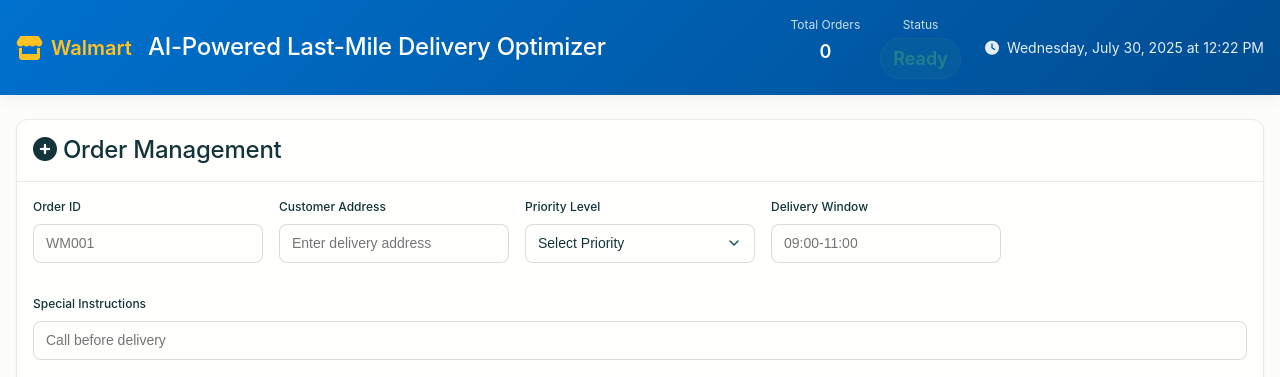
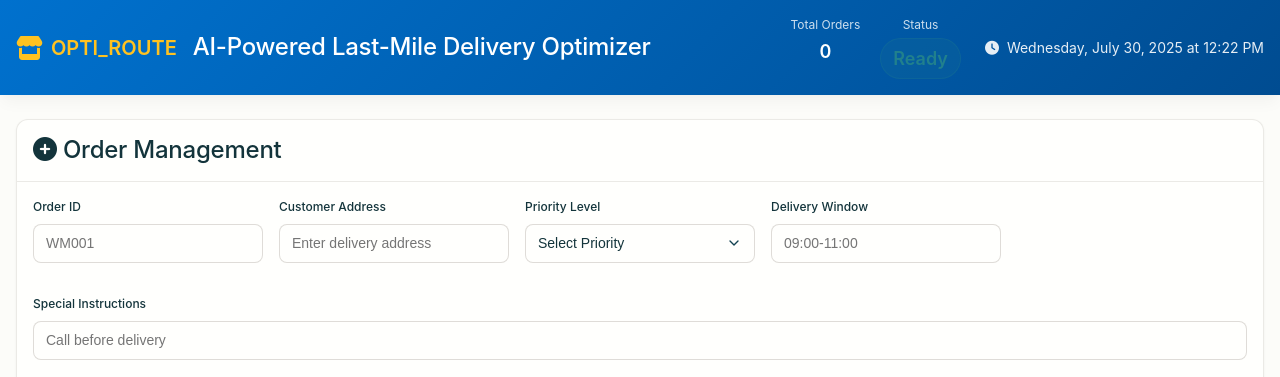
Before and after one commit to MDShish/AI-Based-route-optimization, a plain HTML site: page index.html in a window 1280 px wide. Shown: the top 377 px of the page. Drawn offline with nearby package versions, Linux system fonts and the light colour scheme; some packages are replaced by stand-ins of ours; grey boxes are pictures that could not be loaded; a web font is replaced by a local one.

Commit message:
Update index.html

```diff
--- a/index.html
+++ b/index.html
@@ -16,7 +16,7 @@
                 <div class="header__brand">
                     <div class="walmart-logo">
                         <i class="fas fa-store"></i>
-                        <span>Walmart</span>
+                        <span>OPTI_ROUTE</span>
                     </div>
                     <h1 class="header__title">AI-Powered Last-Mile Delivery Optimizer</h1>
                 </div>
```
